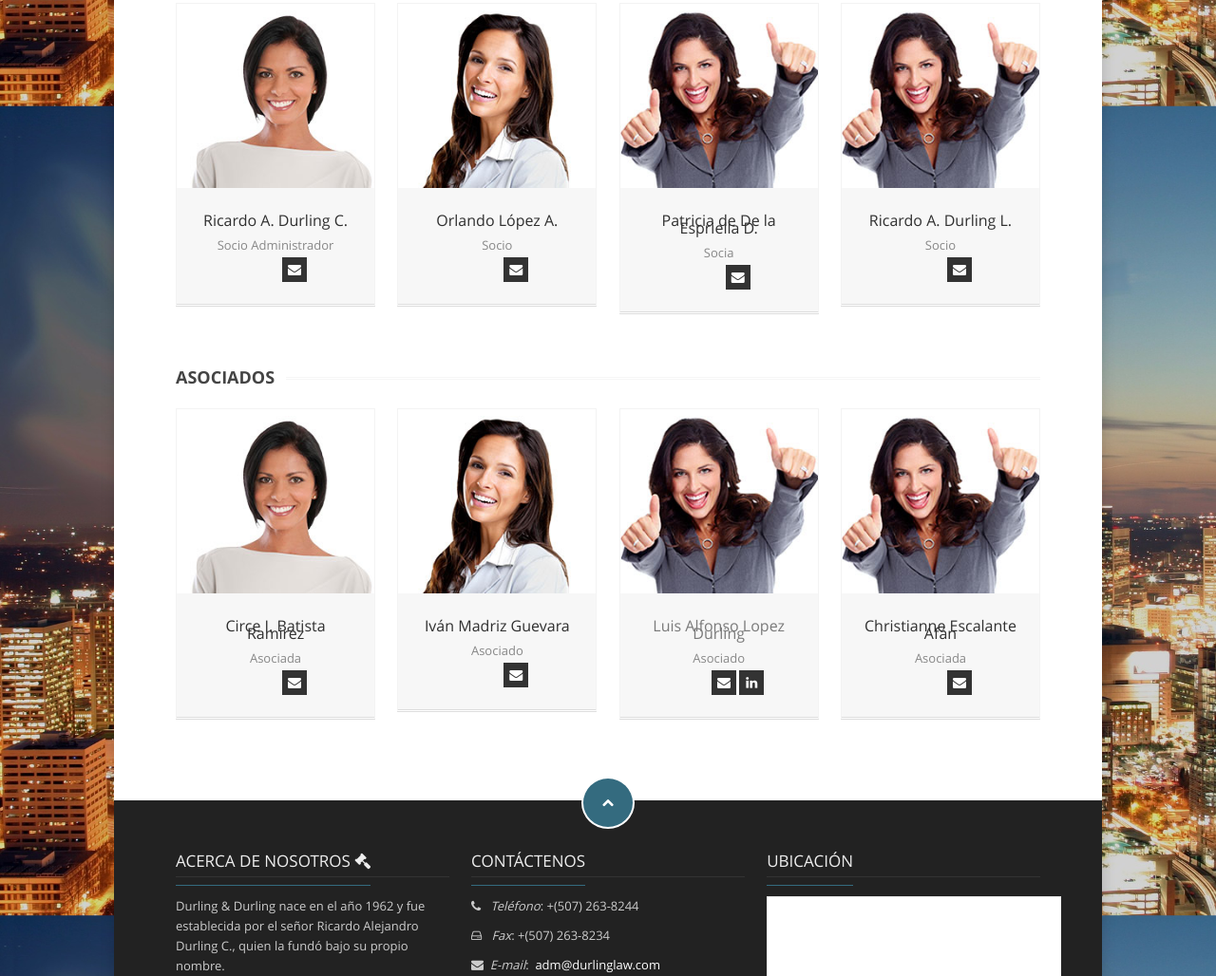
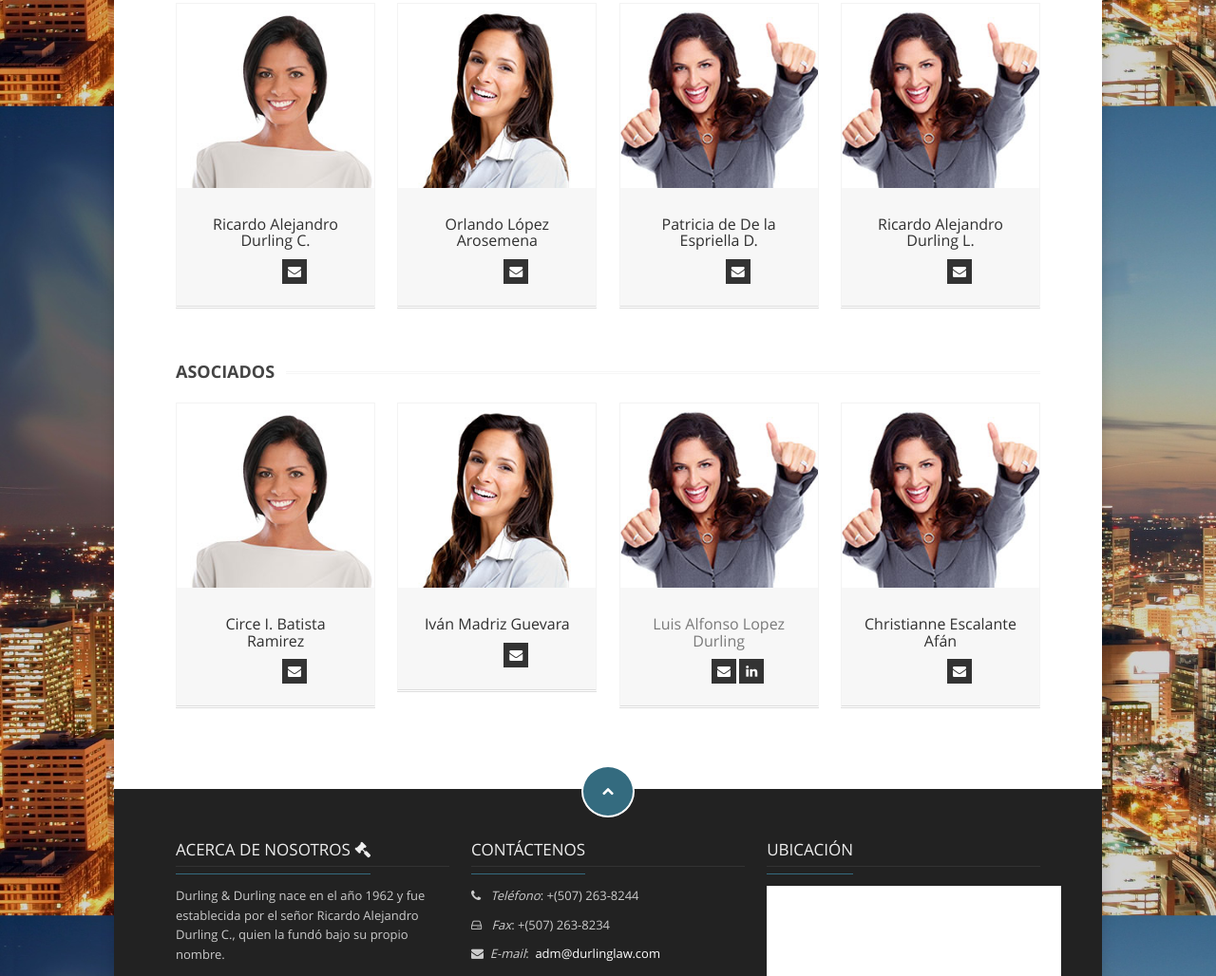
Before and after one commit to lald20/durlinglaw, a plain HTML site: page about.html in a window 1280 px wide. Shown: the part 741-1769 px from the top of the page at 95% size. Drawn offline with nearby package versions, Linux system fonts and the light colour scheme; grey boxes are pictures that could not be loaded; a script that the page names is missing; a web font is replaced by a local one.

Commit message:
about us

```diff
--- a/about.html
+++ b/about.html
@@ -92,8 +92,7 @@
 				<div class="thumbnail">
 					<img src="img/demo/team1.jpg" alt="">
 					<div class="caption">
-						<h4>Ricardo A. Durling C.</h4>
-						<span class="primarycol">Socio Administrador</span>
+						<h4>Ricardo Alejandro Durling C.</h4>
 						<ul class="social-icons">
 							<li><a href="mailto:ricardo.durling@durlinglaw.com"><i class="icon-envelope"></i></a></li>
 						</ul>
@@ -104,8 +103,7 @@
 				<div class="thumbnail">
 					<img src="img/demo/team2.jpg" alt="">
 					<div class="caption">
-						<h4>Orlando López A.</h4>
-						<span class="primarycol">Socio</span>
+						<h4>Orlando López Arosemena</h4>
 						<ul class="social-icons">
 							<li><a href="mailto:orlando.lopez@durlinglaw.com"><i class="icon-envelope"></i></a></li>
 						</ul>
@@ -117,7 +115,6 @@
 					<img src="img/demo/team3.jpg" alt="">
 					<div class="caption">
 						<h4>Patricia de De la Espriella D.</h4>
-						<span class="primarycol">Socia</span>
 						<ul class="social-icons">
 							<li><a href="mailto:patricia.delaespriella@durlinglaw.com"><i class="icon-envelope"></i></a></li>
 						</ul>
@@ -128,8 +125,7 @@
 				<div class="thumbnail">
 					<img src="img/demo/team3.jpg" alt="">
 					<div class="caption">
-						<h4>Ricardo A. Durling L.</h4>
-						<span class="primarycol">Socio</span>
+						<h4>Ricardo Alejandro Durling L.</h4>
 						<ul class="social-icons">
 							<li><a href="mailto:ricardo.durling@durlinglaw.com"><i class="icon-envelope"></i></a></li>
 						</ul>
@@ -149,7 +145,6 @@
 					<img src="img/demo/team1.jpg" alt="">
 					<div class="caption">
 						<h4>Circe I. Batista Ramirez</h4>
-						<span class="primarycol">Asociada</span>
 						<ul class="social-icons">
 							<li><a href="mailto:circe.batista@durlinglaw.com"><i class="icon-envelope"></i></a></li>
 						</ul>
@@ -161,7 +156,6 @@
 					<img src="img/demo/team2.jpg" alt="">
 					<div class="caption">
 						<h4>Iván Madriz Guevara</h4>
-						<span class="primarycol">Asociado</span>
 						<ul class="social-icons">
 							<li><a href="mailto:ivan.madriz@durlinglaw.com"><i class="icon-envelope"></i></a></li>
 						</ul>
@@ -173,7 +167,6 @@
 					<img src="img/demo/team3.jpg" alt="">
 					<div class="caption">
 						<h4><a href="luislopez.html">Luis Alfonso Lopez Durling</a></h4>
-						<span class="primarycol">Asociado</span>
 						<ul class="social-icons">
 							<li><a href="mailto:luis.lopez@durlinglaw.com"><i class="icon-envelope"></i></a></li>
 							<li><a href="http://www.linkedin.com/pub/luis-alfonso-lopez-durling/54/542/896"><i class="icon-linkedin"></i></a></li>
@@ -186,7 +179,6 @@
 					<img src="img/demo/team3.jpg" alt="">
 					<div class="caption">
 						<h4>Christianne Escalante Afán</h4>
-						<span class="primarycol">Asociada</span>
 						<ul class="social-icons">
 							<li><a href="mailto:christianne.escalante@durlinglaw.com"><i class="icon-envelope"></i></a></li>
 						</ul>
--- a/css/style.css
+++ b/css/style.css
@@ -992,8 +992,7 @@ a.prev span,a.next span {
 	line-height:25px;
 }
 .thumbnail h4 {
-		font-size:16px;
-	line-height:0.5;
+	font-size:16px;
 	margin-top:20px;
 }
 .thumbnail .caption {
```
